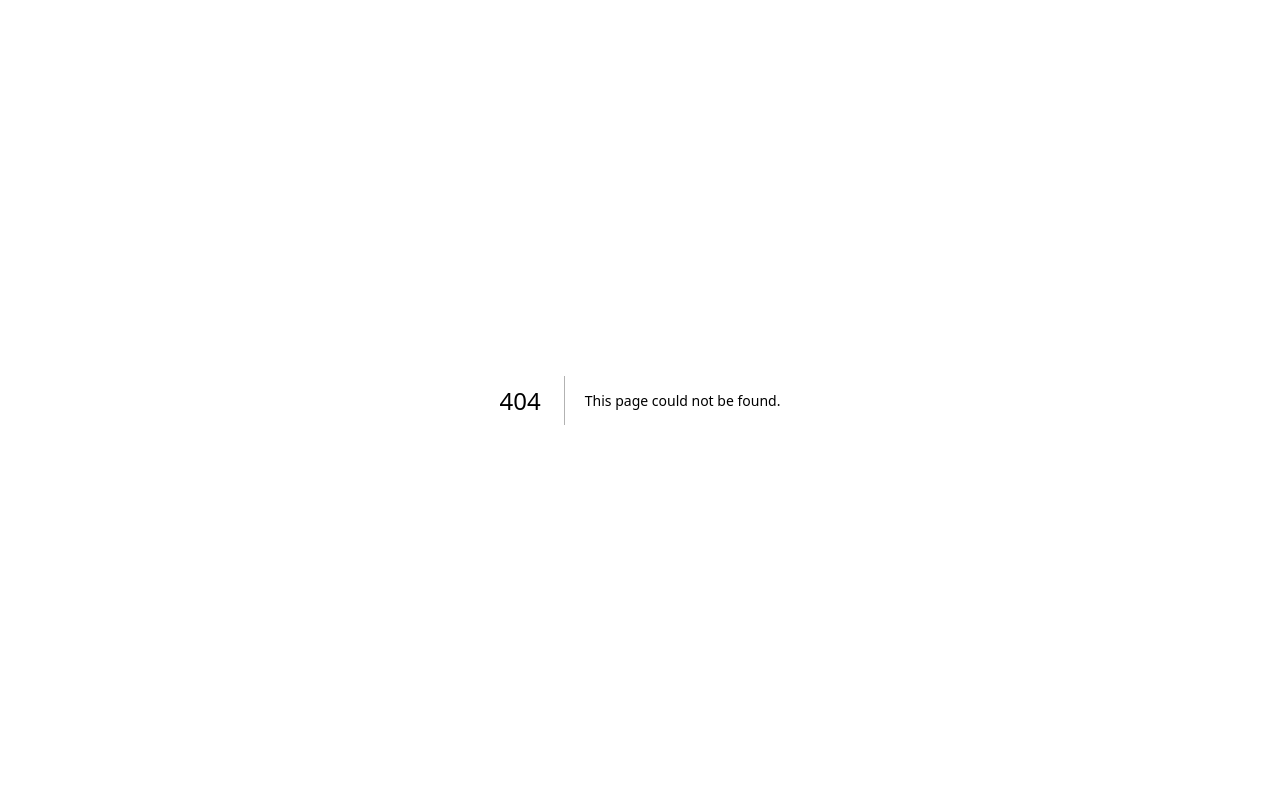
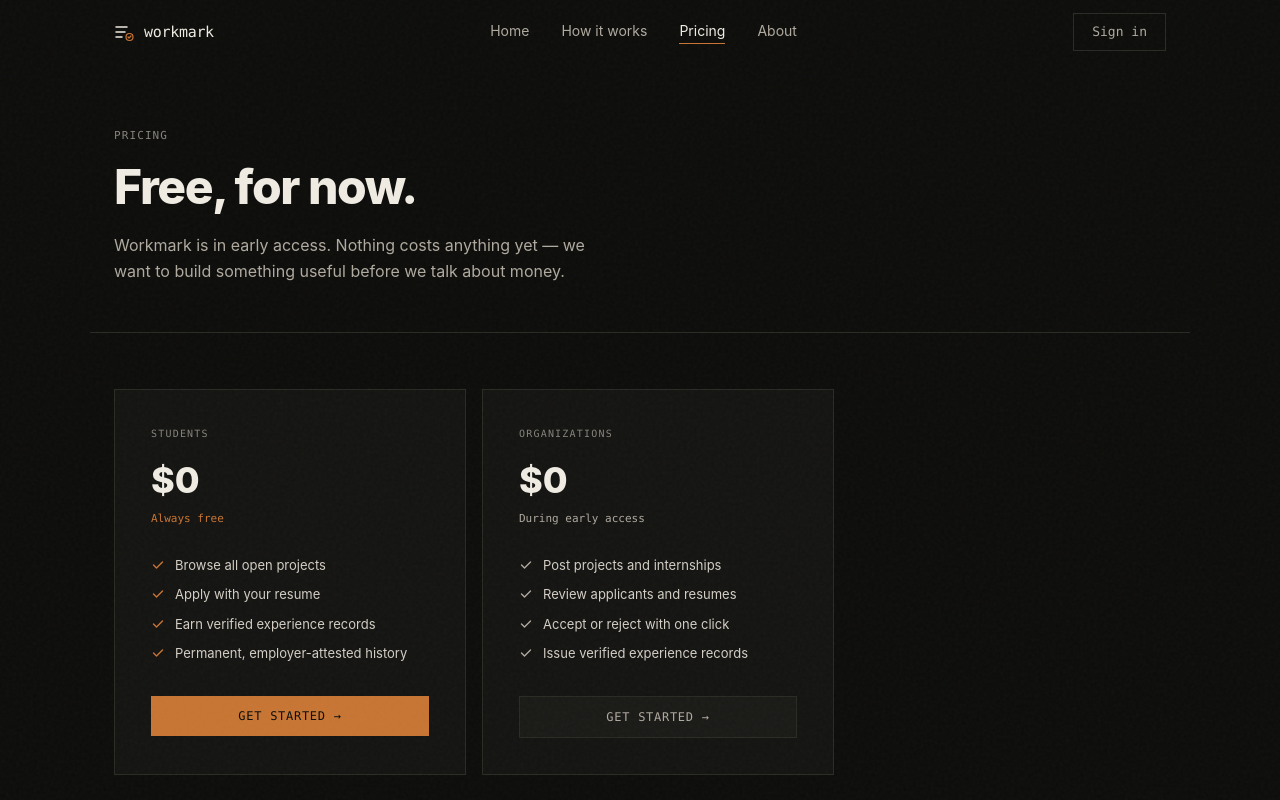
Before and after one commit to sh1v-ansh/workmark, a Next.js app: page /pricing in a window 1280 px wide. Before the commit this address had no page. Shown: the top 800 px of the page. Built offline with nearby package versions, Linux system fonts and the light colour scheme.

Commit message:
Add pricing page and nav link
Simple honest pricing page using MarketingLayout dark theme: students free
always, organizations free during early access, with a commitment note.
Adds Pricing link to landing nav between How it works and About.

https://claude.ai/code/session_01YVumh5Sj2thMj83Dnd1zn2

```diff
--- a/src/app/landing/Nav.tsx
+++ b/src/app/landing/Nav.tsx
@@ -9,6 +9,7 @@ import { LogoMark } from './LogoMark'
 const links: [string, string][] = [
   ['/', 'Home'],
   ['/how-it-works', 'How it works'],
+  ['/pricing', 'Pricing'],
   ['/about', 'About'],
 ]
 
--- /dev/null
+++ b/src/app/pricing/page.tsx
@@ -0,0 +1,95 @@
+import type { Metadata } from 'next'
+import { MarketingLayout } from '../landing/MarketingLayout'
+import { C, F } from '../landing/tokens'
+import Link from 'next/link'
+
+export const metadata: Metadata = {
+  title: 'Pricing — Workmark',
+  description: 'Workmark is free for students, always. Free for organizations during early access.',
+}
+
+export default function PricingPage() {
+  return (
+    <MarketingLayout>
+      {/* Header */}
+      <section style={{ borderBottom: `1px solid ${C.border}`, padding: '64px 24px 48px', maxWidth: 1100, margin: '0 auto' }}>
+        <div style={{ fontFamily: F.mono, fontSize: 11, color: C.textFaint, letterSpacing: '0.1em', textTransform: 'uppercase', marginBottom: 16 }}>
+          Pricing
+        </div>
+        <h1 style={{ fontFamily: F.serif, fontSize: 48, fontWeight: 800, letterSpacing: '-0.03em', color: C.text, lineHeight: 1.1, maxWidth: 560, marginBottom: 20 }}>
+          Free, for now.
+        </h1>
+        <p style={{ fontSize: 16, color: C.textMuted, maxWidth: 480, lineHeight: 1.6 }}>
+          Workmark is in early access. Nothing costs anything yet — we want to build something useful before we talk about money.
+        </p>
+      </section>
+
+      {/* Cards */}
+      <section aria-label="Plans" style={{ maxWidth: 1100, margin: '0 auto', padding: '56px 24px' }}>
+        <div style={{ display: 'grid', gridTemplateColumns: 'repeat(2, 1fr)', gap: 16, maxWidth: 720 }}>
+          {/* Students */}
+          <div style={{ background: C.surface, border: `1px solid ${C.border}`, padding: 36 }}>
+            <div style={{ fontFamily: F.mono, fontSize: 10, color: C.textFaint, letterSpacing: '0.12em', textTransform: 'uppercase', marginBottom: 12 }}>Students</div>
+            <div style={{ fontFamily: F.serif, fontSize: 36, fontWeight: 800, color: C.text, marginBottom: 4 }}>$0</div>
+            <div style={{ fontFamily: F.mono, fontSize: 11, color: C.accent, marginBottom: 28 }}>Always free</div>
+            <ul style={{ listStyle: 'none', padding: 0, margin: 0, display: 'flex', flexDirection: 'column', gap: 10 }}>
+              {[
+                'Browse all open projects',
+                'Apply with your resume',
+                'Earn verified experience records',
+                'Permanent, employer-attested history',
+              ].map((item) => (
+                <li key={item} style={{ display: 'flex', alignItems: 'flex-start', gap: 10, fontSize: 13, color: C.textSub }}>
+                  <svg width="14" height="14" viewBox="0 0 14 14" fill="none" aria-hidden="true" style={{ marginTop: 2, flexShrink: 0 }}>
+                    <path d="M2.5 7l3 3 6-6" stroke={C.accent} strokeWidth="1.4" strokeLinecap="round" strokeLinejoin="round" />
+                  </svg>
+                  {item}
+                </li>
+              ))}
+            </ul>
+            <div style={{ marginTop: 32 }}>
+              <Link href="/login" style={{ display: 'block', textAlign: 'center', padding: '11px 0', background: C.accent, color: C.bg, fontFamily: F.mono, fontSize: 12, fontWeight: 500, textDecoration: 'none', textTransform: 'uppercase', letterSpacing: '0.06em' }}>
+                Get started →
+              </Link>
+            </div>
+          </div>
+
+          {/* Organizations */}
+          <div style={{ background: C.surface, border: `1px solid ${C.border}`, padding: 36 }}>
+            <div style={{ fontFamily: F.mono, fontSize: 10, color: C.textFaint, letterSpacing: '0.12em', textTransform: 'uppercase', marginBottom: 12 }}>Organizations</div>
+            <div style={{ fontFamily: F.serif, fontSize: 36, fontWeight: 800, color: C.text, marginBottom: 4 }}>$0</div>
+            <div style={{ fontFamily: F.mono, fontSize: 11, color: C.textMuted, marginBottom: 28 }}>During early access</div>
+            <ul style={{ listStyle: 'none', padding: 0, margin: 0, display: 'flex', flexDirection: 'column', gap: 10 }}>
+              {[
+                'Post projects and internships',
+                'Review applicants and resumes',
+                'Accept or reject with one click',
+                'Issue verified experience records',
+              ].map((item) => (
+                <li key={item} style={{ display: 'flex', alignItems: 'flex-start', gap: 10, fontSize: 13, color: C.textSub }}>
+                  <svg width="14" height="14" viewBox="0 0 14 14" fill="none" aria-hidden="true" style={{ marginTop: 2, flexShrink: 0 }}>
+                    <path d="M2.5 7l3 3 6-6" stroke={C.textMuted} strokeWidth="1.4" strokeLinecap="round" strokeLinejoin="round" />
+                  </svg>
+                  {item}
+                </li>
+              ))}
+            </ul>
+            <div style={{ marginTop: 32 }}>
+              <Link href="/login" style={{ display: 'block', textAlign: 'center', padding: '11px 0', background: C.surfaceAlt, border: `1px solid ${C.border}`, color: C.textMuted, fontFamily: F.mono, fontSize: 12, fontWeight: 500, textDecoration: 'none', textTransform: 'uppercase', letterSpacing: '0.06em' }}>
+                Get started →
+              </Link>
+            </div>
+          </div>
+        </div>
+
+        {/* Honest note */}
+        <div style={{ maxWidth: 720, marginTop: 40, padding: 24, background: C.surface, border: `1px solid ${C.border}` }}>
+          <p style={{ fontFamily: F.mono, fontSize: 11, color: C.textFaint, letterSpacing: '0.08em', textTransform: 'uppercase', marginBottom: 10 }}>Our commitment</p>
+          <p style={{ fontSize: 13, color: C.textSub, lineHeight: 1.7 }}>
+            Students will always have free access to Workmark — that is non-negotiable. For organizations, we may introduce paid tiers in the future as we scale, but we will give plenty of notice and grandfather early adopters. No surprise pricing changes, ever.
+          </p>
+        </div>
+      </section>
+    </MarketingLayout>
+  )
+}
```
